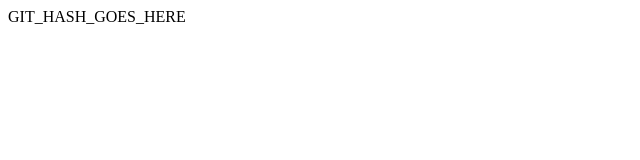
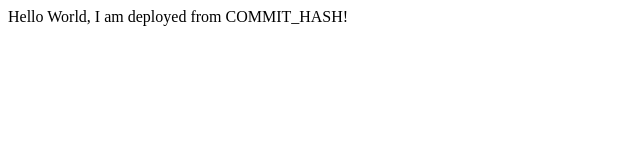
Before and after one commit to jars/ci-cd-template, a plain HTML site: page index.html in a window 1280 px wide. Shown: the whole page, without its empty margins (0-640 px from the left). Drawn offline with Linux system fonts and the light colour scheme.

Commit message:
switched to hello world.

```diff
--- a/index.html
+++ b/index.html
@@ -1,5 +1,5 @@
 <html>
   <body>
-    GIT_HASH_GOES_HERE
+    Hello World, I am deployed from COMMIT_HASH!
   </body>
 </html>
```
